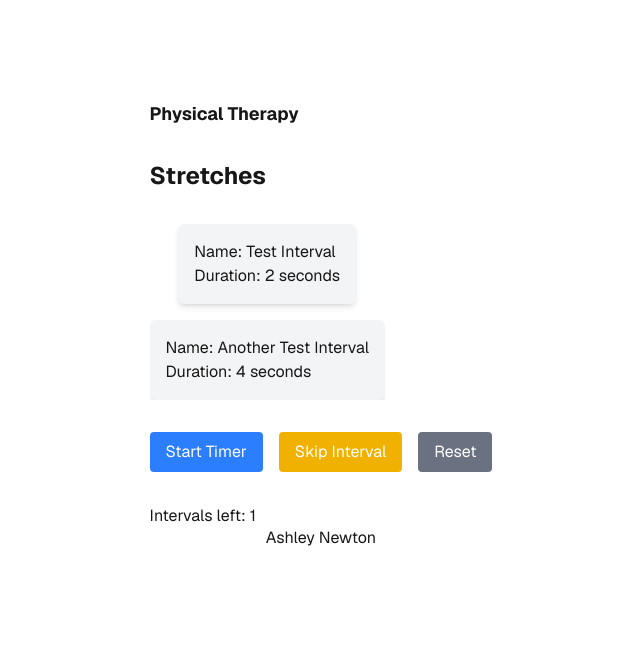
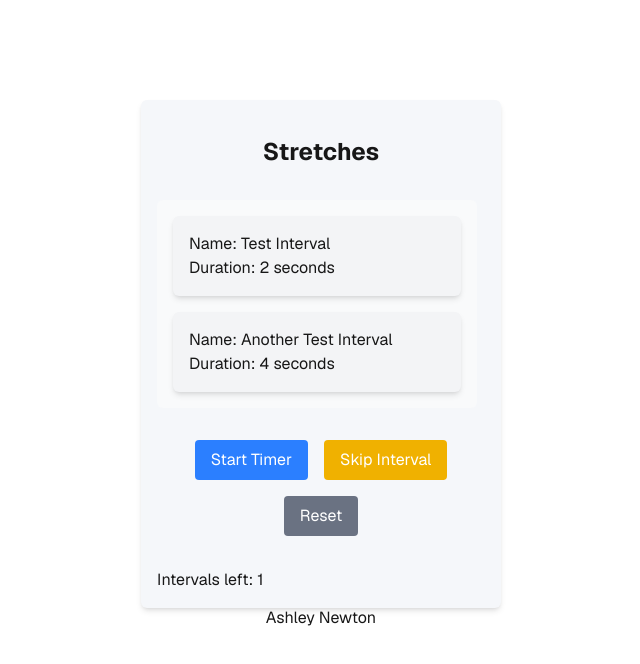
Before and after one commit to LearningAnywhere/fitness-timer, a Next.js app: page / in a window 1280 px wide. Shown: the top 664 px of the page, without its empty margins (319-959 px from the left). Built offline with nearby package versions, Linux system fonts and the light colour scheme.

Commit message:
Clean up styles

```diff
--- a/src/app/components/Button.tsx
+++ b/src/app/components/Button.tsx
@@ -27,7 +27,7 @@ export const Button = (params: ButtonProps) => {
 
   return (
     <button
-      className={`${color} text-white px-4 py-2 rounded`}
+      className={`${color} text-white px-4 py-2 rounded text-nowrap`}
       onClick={onClick}
     >
       {label}
--- a/src/app/components/ButtonGroup.tsx
+++ b/src/app/components/ButtonGroup.tsx
@@ -18,7 +18,7 @@ export const ButtonGroup = (params: ButtonGroupProps) => {
   } = params;
 
   return (
-    <div className="flex gap-4 items-center flex-col sm:flex-row">
+    <div className="flex gap-4 items-center flex-row flex-wrap justify-center w-full">
       {!isTimerRunning ? (
         <Button
           label={"Start Timer"}
--- a/src/app/components/Interval.tsx
+++ b/src/app/components/Interval.tsx
@@ -24,7 +24,7 @@ export const Interval = (params: IntervalProps) => {
   } = params;
   const color = getColor(isActive);
   return (
-    <div className={`${color} p-4 rounded-md shadow-md`} ref={ref}>
+    <div className={`${color} p-4 rounded-md shadow-md w-full`} ref={ref}>
       <p
         data-testid={isActive ? "active-interval-name" : undefined}
       >{`Name: ${name}`}</p>
--- a/src/app/page.tsx
+++ b/src/app/page.tsx
@@ -49,12 +49,12 @@ export default function Home() {
   );
 
   return (
-    <div className="grid grid-rows-[20px_1fr_20px] items-center justify-items-center max-h-screen p-8 pb-20 sm:p-20 font-[family-name:var(--font-geist-sans)]">
-      <main className="flex flex-col gap-[32px] row-start-2 items-center sm:items-start max-h-[80vh]">
-        <h1 className="text-lg font-bold">Physical Therapy</h1>
-
-        <h2 className="text-2xl font-bold">Stretches</h2>
-        <div className="flex gap-4 items-center flex-col overflow-y-auto max-h-screen">
+    <div className="grid grid-rows-[20px_1fr_20px] items-center justify-items-center max-h-screen p-8 pb-20 sm:p-20 font-[family-name:var(--font-geist-sans)] ">
+      <main className="flex flex-col gap-[32px] row-start-2 items-center sm:items-start max-h-[80vh] bg-[#F5F7FA] p-4 rounded-md shadow-md w-full sm:w-[45vh]">
+        <h2 className="text-2xl pt-5 font-bold w-full text-center">
+          Stretches
+        </h2>
+        <div className="flex gap-4 items-center flex-col overflow-y-auto max-h-screen bg-gray-50 p-4 rounded-md w-[40vh]">
           {intervals.map((interval, index) => (
             <Interval
               key={index}
```
